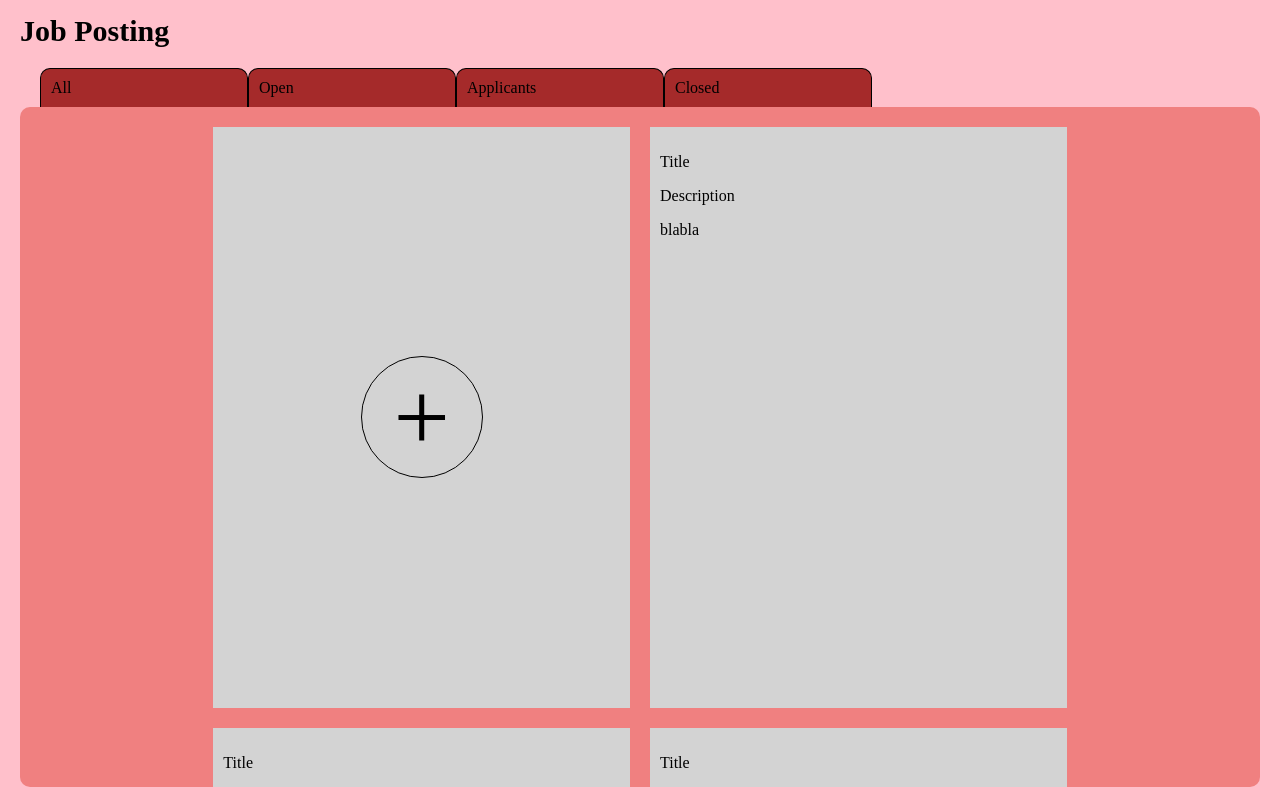
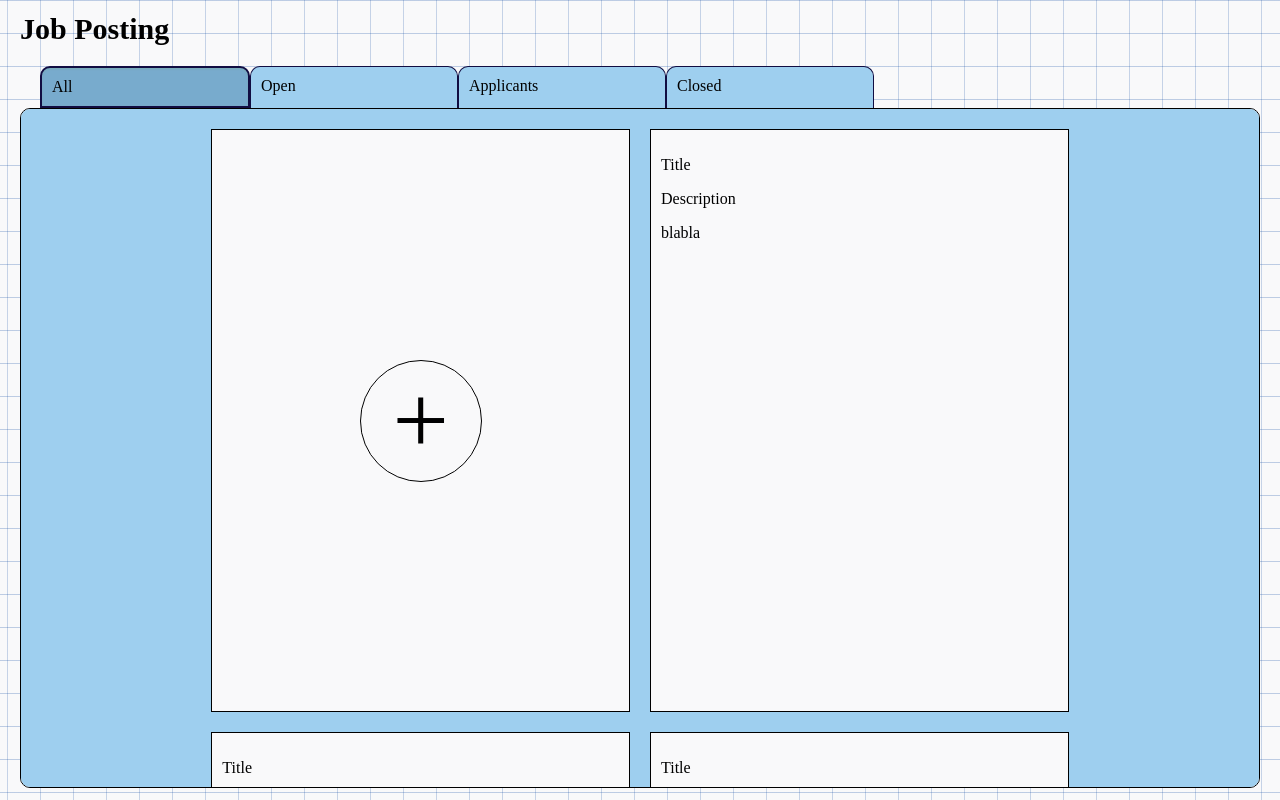
Before and after one commit to Nicholas2002p/Soen341Project, a React (Vite) app in the folder apps/client/: page / in a window 1280 px wide. Built offline with nearby package versions, Linux system fonts and the light colour scheme; no server answers.

Commit message:
Add color scheme for the recruiter job posting

```diff
--- a/apps/client/src/components/AddJobOpening.scss
+++ b/apps/client/src/components/RecruiterJobPosting/AddJobOpening.scss
@@ -1,5 +1,6 @@
 .add-job-button {
-  background-color: lightgrey;
+  background-color: #f9f9fa;
+  border: 1px solid black;
   height: 561.33px;
   width: 396.67px;
   padding: 10px;
@@ -35,9 +36,10 @@
 }
 
 .add-job-opening-content {
-  background-color: lightsteelblue;
-  height: 80%;
-  width: 80%;
+  background-color: rgb(201, 218, 238);
+  border: 1px solid black;
+  height: 60%;
+  width: 60%;
   border-radius: 10px;
   display: flex;
   flex-direction: column;
@@ -76,6 +78,22 @@
 
 .add-job-inputs input {
   width: 60%;
+  border: 1px solid black;
+  border-bottom: 3px solid rgb(173, 192, 206);
+  border-top-left-radius: 10px;
+  border-top-right-radius: 10px;
+  background-color: rgba(240, 235, 235, 0.928);
+  padding-left: 5px;
+}
+
+.add-job-inputs select {
+  width: 60%;
+  border: 1px solid black;
+  border-bottom: 3px solid rgb(173, 192, 206);
+  border-top-left-radius: 10px;
+  border-top-right-radius: 10px;
+  background-color: rgba(240, 235, 235, 0.928);
+  padding-left: 5px;
 }
 
 .add-job-opening-content button {
@@ -84,4 +102,26 @@
   width: 200px;
   font-size: 20px;
   align-self: center;
+  position: relative;
+  cursor: pointer;
+
+  border: 3px solid black;
+  border-radius: 10px;
+  background-color: rgb(120, 151, 228);
 }
+
+.add-job-opening-content button:hover {
+  background-color: rgb(95, 124, 196);
+}
+
+.add-job-opening-content button::before {
+  position: absolute;
+  content: "";
+  border-radius: 10px;
+  height: 50px;
+  width: 200px;
+  border-bottom: 3px solid black;
+  border-left: 3px solid black;
+  right: 1px;
+  top: 0;
+}
--- a/apps/client/src/components/Folder.jsx
+++ b/apps/client/src/components/RecruiterJobPosting/Folder.jsx
@@ -8,7 +8,7 @@
 
   return (
     <section className="folder">
-      <FolderTabs setFolderView={setFolderView} />
+      <FolderTabs folderView={folderView} setFolderView={setFolderView} />
 
       <section className="folder-content">
         <DisplayJobOpenings folderView={folderView} setIsAdding={setIsAdding} />
@@ -18,13 +18,13 @@
   );
 }
 
-function FolderTabs({ setFolderView }) {
+function FolderTabs({ folderView, setFolderView }) {
   return (
     <ul className="folder-tabs">
-      <li onClick={() => { setFolderView("all"); }}> All </li>
-      <li onClick={() => { setFolderView("open"); }}> Open </li>
-      <li onClick={() => { setFolderView("applicants"); }}> Applicants </li>
-      <li onClick={() => { setFolderView("closed"); }}> Closed </li>
+      <li id={folderView == "all" ? "folder-tabs-selected" : " "} onClick={() => { setFolderView("all"); }}> All </li>
+      <li id={folderView == "open" ? "folder-tabs-selected" : " "} onClick={() => { setFolderView("open"); }}> Open </li>
+      <li id={folderView == "applicants" ? "folder-tabs-selected" : " "} onClick={() => { setFolderView("applicants"); }}> Applicants </li>
+      <li id={folderView == "closed" ? "folder-tabs-selected" : " "} onClick={() => { setFolderView("closed"); }}> Closed </li>
     </ul>
   );
 }
--- a/apps/client/src/components/Folder.scss
+++ b/apps/client/src/components/RecruiterJobPosting/Folder.scss
@@ -5,17 +5,23 @@
 
 .folder-tabs li {
   list-style-type: none;
-  background-color: brown;
+  background-color: #9ecfef;
   padding: 10px;
   width: 15%;
   border-radius: 10px 10px 0 0;
-  border: solid 1px black;
+  border: solid 1px rgb(17, 13, 66);
   border-bottom: none;
   cursor: pointer;
 }
 
+#folder-tabs-selected {
+  background-color: #78abcd;
+  border: solid 2px rgb(17, 13, 66);
+  box-shadow: inset 0 1px 2px rgba(123, 171, 123, 0.3);
+}
+
 .folder-content {
-  background-color: lightcoral;
+  background-color: #9ecfef;
   display: flex;
   gap: 10px;
   margin-left: 20px;
@@ -24,7 +30,7 @@
   height: 85vh;
   overflow-y: auto;
   box-sizing: border-box;
-
+  border: 1px solid black;
 }
 
 .folder-job-openings {
@@ -45,7 +51,8 @@
 }
 
 .job {
-  background-color: lightgrey;
+  border: 1px solid black;
+  background-color: #f9f9fa;
   height: 561.33px;
   width: 396.67px;
   padding: 10px;
--- a/apps/client/src/views/RecruiterJobPosting.jsx
+++ b/apps/client/src/views/RecruiterJobPosting.jsx
@@ -1,7 +1,7 @@
 import { useState } from "react";
 
-import Folder from "../components/Folder";
-import { AddJobOpeningPage } from "../components/AddJobOpening";
+import Folder from "../components/RecruiterJobPosting/Folder";
+import { AddJobOpeningPage } from "../components/RecruiterJobPosting/AddJobOpening";
 import './RecruiterJobPosting.scss';
 
 export default function RecruiterJobPosting({}) {
--- a/apps/client/src/views/RecruiterJobPosting.scss
+++ b/apps/client/src/views/RecruiterJobPosting.scss
@@ -1,5 +1,10 @@
+// inspiration for checkered pattern, slightly modified code
+// https://codepen.io/yochans/pen/QWpbyVB
 .recruiter-job-posting {
-  background-color: pink;
+  background-color: #f9f9fa;
+  background-image:
+		repeating-linear-gradient(0deg, rgba(13, 72, 161, 0.254) 7px 8px, transparent 8px 40px),
+		repeating-linear-gradient(90deg, rgba(13, 72, 161, 0.218) 7px 8px,	transparent 8px 40px);
   height: 100vh;
   width: 100%;
 
```
Also changed, not shown: apps/client/src/components/RecruiterJobPosting/AddJobOpening.jsx (renamed from apps/client/src/components/AddJobOpening.jsx).
